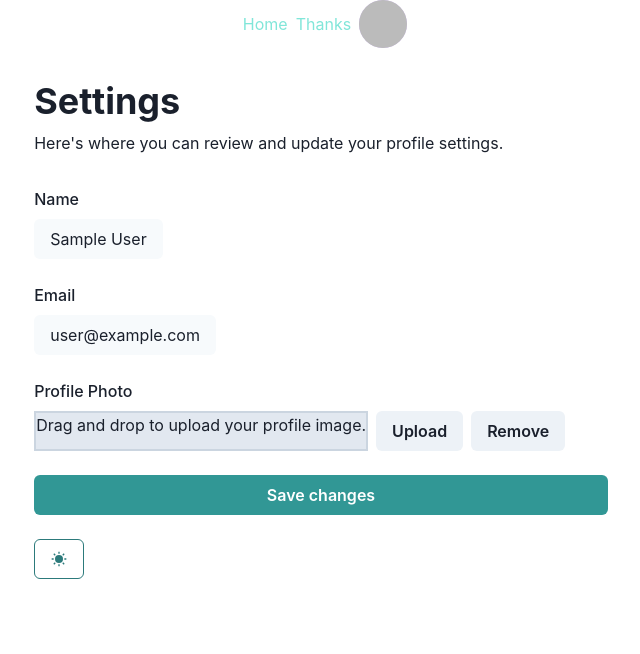
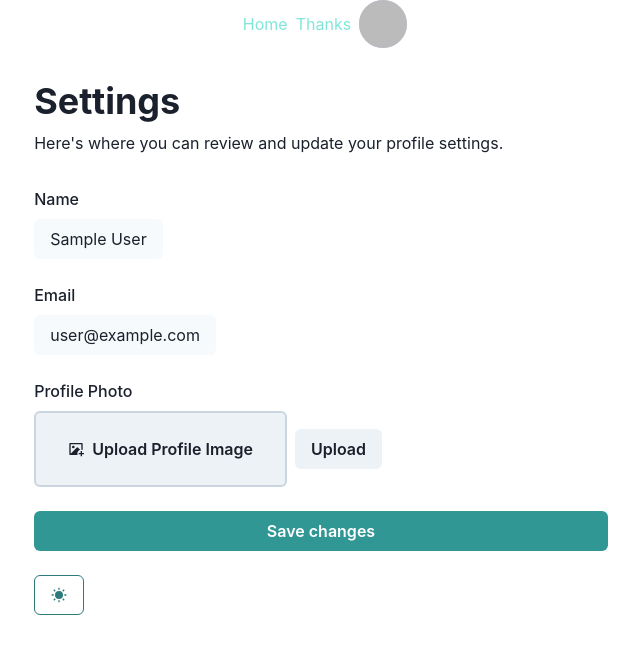
Before and after one commit to FourFifteen/church-board-next, a Next.js app: page /settings in a window 1280 px wide. Shown: the top 654 px of the page, without its empty margins (319-959 px from the left). Built offline with nearby package versions, Linux system fonts and the light colour scheme; no server answers; sample sign-in values are in the browser's storage.

Commit message:
needs some UX rework, but we'll come back to that.

```diff
--- a/components/themed/FileUpload.tsx
+++ b/components/themed/FileUpload.tsx
@@ -2,32 +2,40 @@ import {
   Box,
   Button,
   ButtonGroup,
+  FormControl,
+  FormLabel,
   Icon,
   Stack,
   Text,
   useColorModeValue,
 } from "@chakra-ui/react"
 import { ReactNode, useCallback, useEffect, useState } from "react"
-import { useDropzone } from "react-dropzone"
+import { Accept, useDropzone } from "react-dropzone"
 import { useController, UseControllerProps, useForm } from "react-hook-form"
 import { RiImageAddFill } from "react-icons/ri"
 
 interface FileUploadProps extends UseControllerProps {
-  accept?: string
+  accept?: Accept
   children?: ReactNode
-  multiple?: boolean
+  maxFiles?: number
   mode?: "update"
   label: string
+  helperText?: string
 }
 
 const FileUpload = (props: FileUploadProps) => {
   const {
-    accept,
+    accept = {
+      "image/png": [".png"],
+      "image/jpeg": [".jpg", ".jpeg"],
+      "image/gif": [".gif"],
+    },
     children,
-    multiple = false,
+    maxFiles = 1,
     name,
     label,
     mode = "update",
+    helperText = "Drag and drop to upload your profile image.",
   } = props
   const { field } = useController(props)
   const { register, unregister, setValue, watch } = useForm()
@@ -46,14 +54,12 @@ const FileUpload = (props: FileUploadProps) => {
 
   const { getRootProps, getInputProps, open } = useDropzone({
     onDrop,
-    accept: {
-      "image/png": [".png"],
-      "image/jpeg": ["jpeg"],
-    },
+    accept,
     maxSize: 10000000,
     onDropAccepted: (accepted) => {
       setAcceptedFile(accepted)
     },
+    maxFiles,
   })
 
   const updatePhoto = () => {
@@ -72,48 +78,43 @@ const FileUpload = (props: FileUploadProps) => {
     }
   }, [register, unregister, name])
 
-  // return (
-  //   <InputGroup onClick={handleClick}>
-  //     <input
-  //       type="file"
-  //       hidden
-  //       accept={accept}
-  //       multiple={multiple}
-  //       ref={(e) => {
-  //         ref(e)
-  //         inputRef.current = e
-  //       }}
-  //       {...rest}
-  //     />
-  //     <>
-  //       {children}
-  //     </>
-  //   </InputGroup>
-  // )
+  const DefaultFileButtons = () => (
+    <>
+      <input id={"" + name} {...field} {...getInputProps()} />
+      <Text>{helperText}</Text>
+    </>
+  )
+
   return (
     <Box>
-      <Stack spacing={2} direction="row">
+      <Stack spacing={2} direction="row" alignItems="center">
         <Box
           {...getRootProps()}
           border="2px"
+          padding={4}
+          borderRadius="md"
           borderColor={useColorModeValue("gray.300", "gray.500")}
-          backgroundColor={useColorModeValue("gray.200", "gray.600")}
+          backgroundColor={useColorModeValue("gray.100", "gray.700")}
         >
-          <input id={"" + name} {...field} {...getInputProps()} />
-          <Text>Drag and drop to upload your profile image.</Text>
+          {children || <DefaultFileButtons />}
         </Box>
         <ButtonGroup spacing={2}>
           <Button onClick={updatePhoto}>Upload</Button>
+          {acceptedFile.length > 0 && (
             <Button onClick={removePhoto}>Remove</Button>
+          )}
         </ButtonGroup>
       </Stack>
       {acceptedFile[0] && (
+        <FormControl>
+          <FormLabel>{label}</FormLabel>
           <FileInfo
             name={acceptedFile[0]?.name}
             id={"" + name}
             onUpdate={updatePhoto}
             onRemove={removePhoto}
           />
+        </FormControl>
       )}
     </Box>
   )
@@ -131,10 +132,14 @@ const FileInfo = ({ id, name, onUpdate, onRemove }: FileInfoProps) => (
   <Stack
     direction="row"
     border="2px"
+    borderRadius="md"
+    padding={2}
+    justifyContent="space-between"
+    alignItems="center"
     borderColor={useColorModeValue("gray.200", "gray.600")}
     id={id}
   >
-    <Stack>
+    <Stack direction="row" alignItems="center">
       <Icon as={RiImageAddFill} />
       <Text>{name}</Text>
     </Stack>
```
Lines whose indentation alone changed are shown as unchanged.
